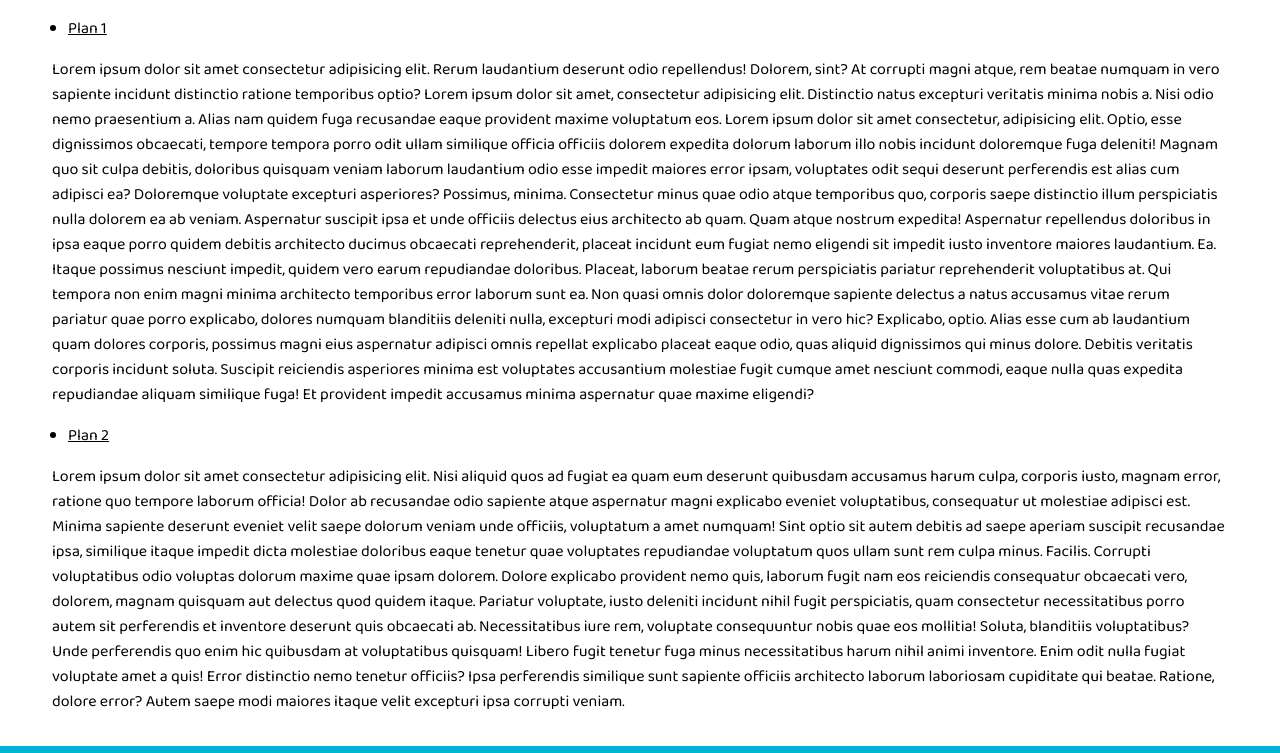
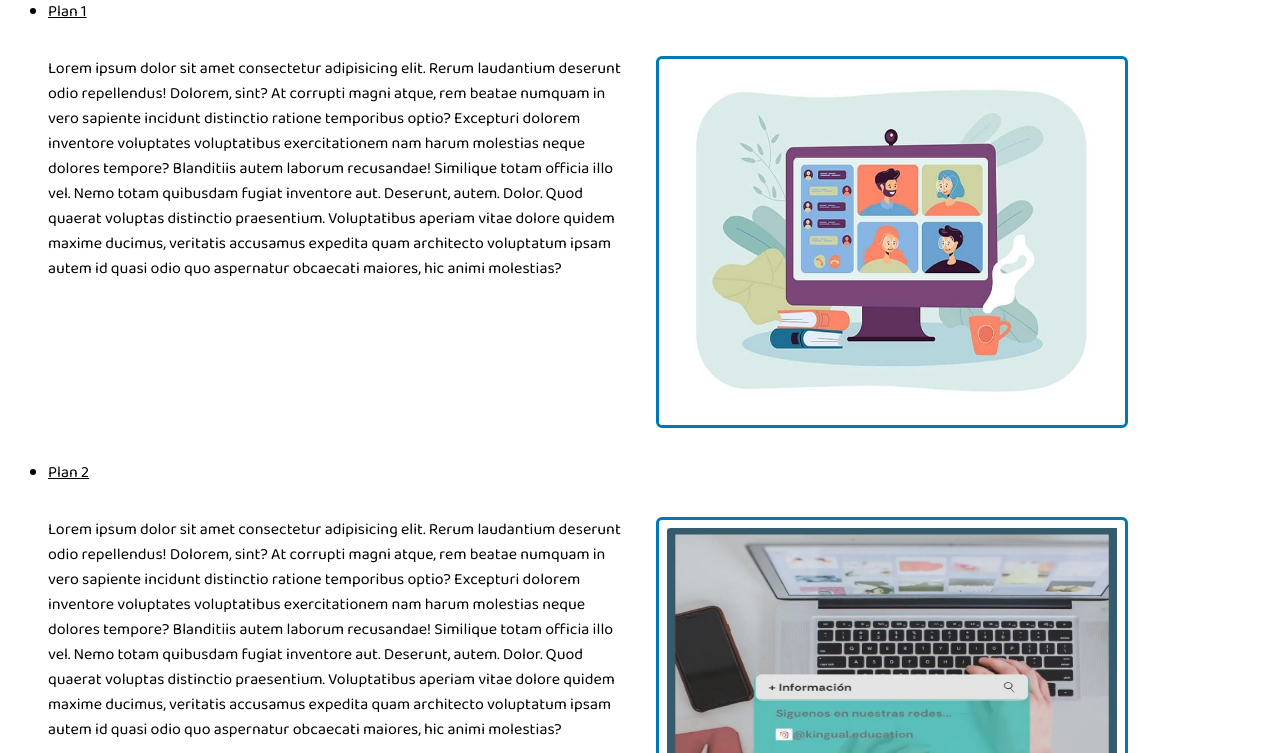
Before and after one commit to Tinchoreta/kingual, a plain HTML site: page pages/planes.html in a window 1280 px wide. Shown: the part 154-907 px from the top of the page. Drawn offline with Linux system fonts and the light colour scheme.

Commit message:
Arreglos en planes, contacto y lecciones

```diff
--- a/CSS/style.css
+++ b/CSS/style.css
@@ -19,6 +19,8 @@ header {
     align-content: start;
     justify-content: start;
     grid-template-columns: repeat(2, 1fr);
+    grid-auto-columns: min-content;
+    grid-auto-rows: min-content;
 }
 
 header a {
@@ -52,7 +54,7 @@ nav ul li a {
     text-decoration: none;
     list-style: none;
     padding: 3px;
-
+    flex-wrap: wrap;
 }
 
 
@@ -83,7 +85,7 @@ nav ul li a {
 .titulos {
     text-align: center;
     font-size: xx-large;
-    margin-top: .5em;
+    margin-top: .3em;
 }
 
 .titulosSecundarios {
@@ -411,6 +413,26 @@ footer {
 /*Contacto*/
 
 .contactForm {
+    margin: 1em;
+    display: grid;
+    grid-template-columns: repeat(2, 1fr);
+    align-content: start;
+    justify-content: start;
+}
+
+main div h3 {
+    margin: 1em;
+}
+
+main div iframe {
+    margin: 1em;
+}
+
+main div h4 {
+    margin: 1.5em;
+}
+
+.contactFormHtml {
     width: max-content;
     margin: 1em;
     padding: 10px;
@@ -434,15 +456,15 @@ footer {
     align-self: flex-end;
 }
 
-/*Planes*/
-
-.gridMain {
-
-    min-height: calc(100vh-51.6-180.8);
-    margin: 20px;
-    top: auto;
+.aviso {
+    justify-content: baseline;
 }
 
+.text8_mensaje {
+    width: 3em;
+}
+
+/*Planes*/
 /*Lecciones*/
 
 main ul {
@@ -485,7 +507,7 @@ main ul div img {
 /*Media Queries*/
 
 @media screen and (max-width: 768px) {
-
+/*Index*/
     .mainPresentation {
 
         display: grid;
@@ -495,6 +517,16 @@ main ul div img {
             "foto"
             "texto"
             "article";
+    }
+
+/*Lecciones*/
+    main ul div {
+        justify-content: center;
+        align-items: baseline;
+        display: grid;
+        grid-template-columns: repeat(1, 1fr);
+        grid-auto-flow: row;
+        list-style-type: georgian;
     }
 
 }
--- a/pages/planes.html
+++ b/pages/planes.html
@@ -25,57 +25,61 @@
 			</ul>
 		</nav>
 	</header>
-	<main class="gridMain">
-		<h2 class="titulos gridMain__Child">Nuestros planes de estudio</h2>
-		<ul class="gridMain__Child">
+	<main>
+		<h2 class="titulos">Nuestros planes de estudio</h2>
+		<ul>
+			<li>Plan 1</li>
+			<div>
+				<p>
+					Lorem ipsum dolor sit amet consectetur adipisicing elit. Rerum laudantium deserunt odio repellendus!
+					Dolorem, sint? At corrupti magni atque, rem beatae numquam in vero sapiente incidunt distinctio
+					ratione
+					temporibus optio?
+					Excepturi dolorem inventore voluptates voluptatibus exercitationem nam harum molestias neque dolores
+					tempore? Blanditiis autem laborum recusandae! Similique totam officia illo vel. Nemo totam quibusdam
+					fugiat inventore aut. Deserunt, autem. Dolor.
+					Quod quaerat voluptas distinctio praesentium. Voluptatibus aperiam vitae dolore quidem maxime
+					ducimus,
+					veritatis accusamus expedita quam architecto voluptatum ipsam autem id quasi odio quo aspernatur
+					obcaecati maiores, hic animi molestias?
+				</p>
+				<img src="../images/OnlineClasses.jpg" alt="Imagen de clases online">
+			</div>
 
-			<li>Plan 1</li>
-			<p>Lorem ipsum dolor sit amet consectetur adipisicing elit. Rerum laudantium deserunt odio repellendus!
-				Dolorem, sint? At corrupti magni atque, rem beatae numquam in vero sapiente incidunt distinctio ratione
-				temporibus optio? Lorem ipsum dolor sit amet, consectetur adipisicing elit. Distinctio natus excepturi veritatis minima nobis a. Nisi odio nemo praesentium a. Alias nam quidem fuga recusandae eaque provident maxime voluptatum eos.
-				Lorem ipsum dolor sit amet consectetur, adipisicing elit. Optio, esse dignissimos obcaecati, tempore tempora porro odit ullam similique officia officiis dolorem expedita dolorum laborum illo nobis incidunt doloremque fuga deleniti!
-				Magnam quo sit culpa debitis, doloribus quisquam veniam laborum laudantium odio esse impedit maiores
-				error ipsam, voluptates odit sequi deserunt perferendis est alias cum adipisci ea? Doloremque voluptate
-				excepturi asperiores?
-				Possimus, minima. Consectetur minus quae odio atque temporibus quo, corporis saepe distinctio illum
-				perspiciatis nulla dolorem ea ab veniam. Aspernatur suscipit ipsa et unde officiis delectus eius
-				architecto ab quam.
-				Quam atque nostrum expedita! Aspernatur repellendus doloribus in ipsa eaque porro quidem debitis
-				architecto ducimus obcaecati reprehenderit, placeat incidunt eum fugiat nemo eligendi sit impedit iusto
-				inventore maiores laudantium. Ea.
-				Itaque possimus nesciunt impedit, quidem vero earum repudiandae doloribus. Placeat, laborum beatae rerum
-				perspiciatis pariatur reprehenderit voluptatibus at. Qui tempora non enim magni minima architecto
-				temporibus error laborum sunt ea.
-				Non quasi omnis dolor doloremque sapiente delectus a natus accusamus vitae rerum pariatur quae porro
-				explicabo, dolores numquam blanditiis deleniti nulla, excepturi modi adipisci consectetur in vero hic?
-				Explicabo, optio.
-				Alias esse cum ab laudantium quam dolores corporis, possimus magni eius aspernatur adipisci omnis
-				repellat explicabo placeat eaque odio, quas aliquid dignissimos qui minus dolore. Debitis veritatis
-				corporis incidunt soluta.
-				Suscipit reiciendis asperiores minima est voluptates accusantium molestiae fugit cumque amet nesciunt
-				commodi, eaque nulla quas expedita repudiandae aliquam similique fuga! Et provident impedit accusamus
-				minima aspernatur quae maxime eligendi?</p>
 			<li>Plan 2</li>
-			<p>Lorem ipsum dolor sit amet consectetur adipisicing elit. Nisi aliquid quos ad fugiat ea quam eum deserunt
-				quibusdam accusamus harum culpa, corporis iusto, magnam error, ratione quo tempore laborum officia!
-				Dolor ab recusandae odio sapiente atque aspernatur magni explicabo eveniet voluptatibus, consequatur ut
-				molestiae adipisci est. Minima sapiente deserunt eveniet velit saepe dolorum veniam unde officiis,
-				voluptatum a amet numquam!
-				Sint optio sit autem debitis ad saepe aperiam suscipit recusandae ipsa, similique itaque impedit dicta
-				molestiae doloribus eaque tenetur quae voluptates repudiandae voluptatum quos ullam sunt rem culpa
-				minus. Facilis.
-				Corrupti voluptatibus odio voluptas dolorum maxime quae ipsam dolorem. Dolore explicabo provident nemo
-				quis, laborum fugit nam eos reiciendis consequatur obcaecati vero, dolorem, magnam quisquam aut delectus
-				quod quidem itaque.
-				Pariatur voluptate, iusto deleniti incidunt nihil fugit perspiciatis, quam consectetur necessitatibus
-				porro autem sit perferendis et inventore deserunt quis obcaecati ab. Necessitatibus iure rem, voluptate
-				consequuntur nobis quae eos mollitia!
-				Soluta, blanditiis voluptatibus? Unde perferendis quo enim hic quibusdam at voluptatibus quisquam!
-				Libero fugit tenetur fuga minus necessitatibus harum nihil animi inventore. Enim odit nulla fugiat
-				voluptate amet a quis!
-				Error distinctio nemo tenetur officiis? Ipsa perferendis similique sunt sapiente officiis architecto
-				laborum laboriosam cupiditate qui beatae. Ratione, dolore error? Autem saepe modi maiores itaque velit
-				excepturi ipsa corrupti veniam.</p>
+			<div>
+				<p>
+					Lorem ipsum dolor sit amet consectetur adipisicing elit. Rerum laudantium deserunt odio repellendus!
+					Dolorem, sint? At corrupti magni atque, rem beatae numquam in vero sapiente incidunt distinctio
+					ratione
+					temporibus optio?
+					Excepturi dolorem inventore voluptates voluptatibus exercitationem nam harum molestias neque dolores
+					tempore? Blanditiis autem laborum recusandae! Similique totam officia illo vel. Nemo totam quibusdam
+					fugiat inventore aut. Deserunt, autem. Dolor.
+					Quod quaerat voluptas distinctio praesentium. Voluptatibus aperiam vitae dolore quidem maxime
+					ducimus,
+					veritatis accusamus expedita quam architecto voluptatum ipsam autem id quasi odio quo aspernatur
+					obcaecati maiores, hic animi molestias?
+				</p>
+				<img src="../images/IgKingual.jpg" alt="Imagen de Ig Kingual">
+			</div>
+			<li>Plan 3</li>
+			<div>
+				<p>
+					Lorem ipsum dolor sit amet consectetur adipisicing elit. Rerum laudantium deserunt odio repellendus!
+					Dolorem, sint? At corrupti magni atque, rem beatae numquam in vero sapiente incidunt distinctio
+					ratione
+					temporibus optio?
+					Excepturi dolorem inventore voluptates voluptatibus exercitationem nam harum molestias neque dolores
+					tempore? Blanditiis autem laborum recusandae! Similique totam officia illo vel. Nemo totam quibusdam
+					fugiat inventore aut. Deserunt, autem. Dolor.
+					Quod quaerat voluptas distinctio praesentium. Voluptatibus aperiam vitae dolore quidem maxime
+					ducimus,
+					veritatis accusamus expedita quam architecto voluptatum ipsam autem id quasi odio quo aspernatur
+					obcaecati maiores, hic animi molestias?
+				</p>
+				<img src="../images/conversation.png" alt="Imagen de conversacion entre dos personas">
+			</div>
 		</ul>
 	</main>
 	<footer>
```
Also changed, not shown: pages/contacto.html (+4 -3 lines), pages/lecciones.html (+1 -1 lines).
